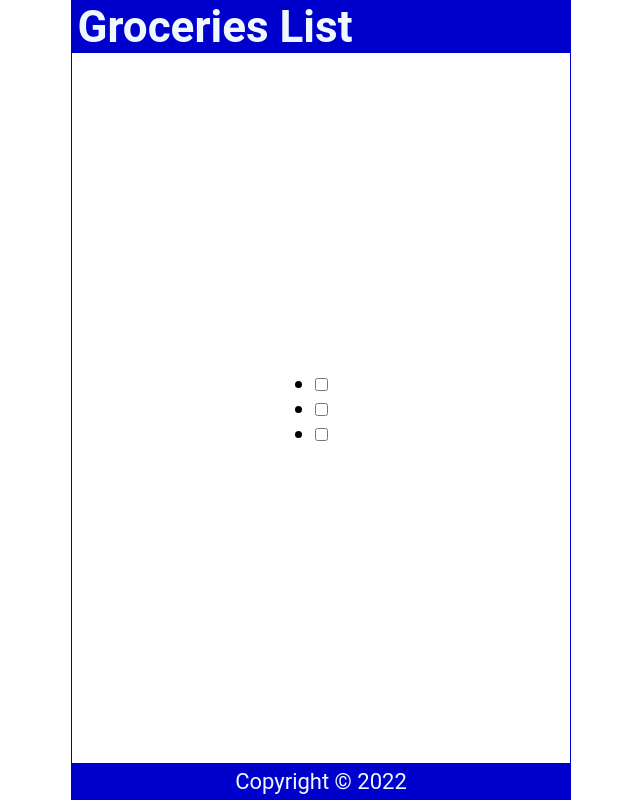
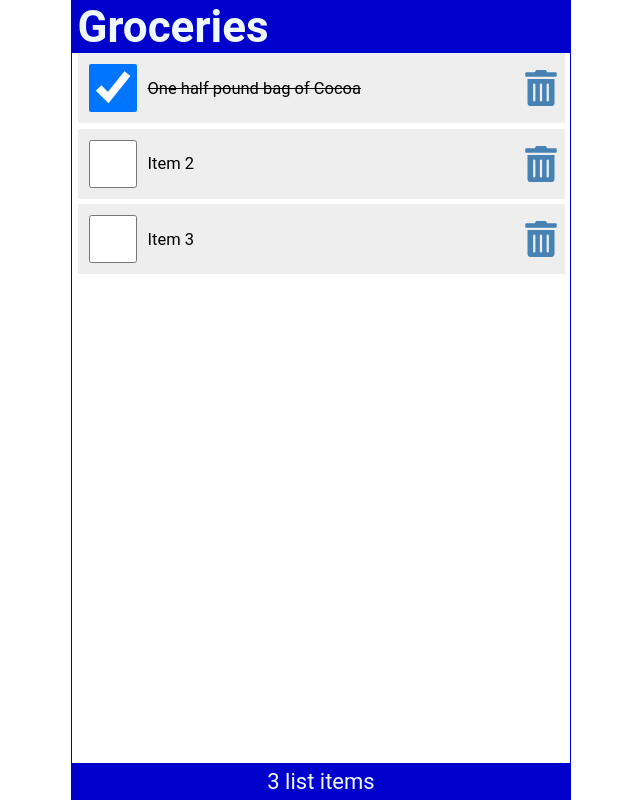
Before and after one commit to leonardo-earruda/01-react-tutorial, a React (Create React App) app: page / in a window 1280 px wide. Shown: the whole page, without its empty margins (319-959 px from the left). Built offline with nearby package versions, Linux system fonts and the light colour scheme.

Commit message:
props/prop drilling

```diff
--- a/src/App.js
+++ b/src/App.js
@@ -1,13 +1,50 @@
 import Header from "./Header";
 import Content from "./Content";
 import Footer from "./Footer";
+import { useState } from "react";
 
 function App() {
+  const [items, setItems] = useState([
+    {
+      id: 1,
+      checked: true,
+      item: "One half pound bag of Cocoa",
+    },
+    {
+      id: 2,
+      checked: false,
+      item: "Item 2",
+    },
+    {
+      id: 3,
+      checked: false,
+      item: "Item 3",
+    },
+  ]);
+
+  const handleCheck = (id) => {
+    const listItems = items.map((item) =>
+      item.id === id ? { ...item, checked: !item.checked } : item
+    );
+    setItems(listItems);
+    localStorage.setItem("shoppingList", JSON.stringify(listItems));
+  };
+
+  const handleDelete = (id) => {
+    const listItems = items.filter((item) => item.id !== id);
+    setItems(listItems);
+    localStorage.setItem("shoppingList", JSON.stringify(listItems));
+  };
+
   return (
     <div className="App">
-      <Header />
-      <Content />
-      <Footer />
+      <Header title="Groceries" />
+      <Content
+        items={items}
+        handleCheck={handleCheck}
+        handleDelete={handleDelete}
+      />
+      <Footer length={items.length} />
     </div>
   );
 }
--- a/src/Content.js
+++ b/src/Content.js
@@ -1,35 +1,18 @@
 import React from "react";
-import { useState } from "react";
+import ItemList from "./ItemList";
 
-export const Content = () => {
-  let array = [
-    {
-      id: 1,
-      checked: false,
-      item: "One half pound bag of Cocoa",
-    },
-    {
-      id: 2,
-      checked: false,
-      item: "Item 2",
-    },
-    {
-      id: 3,
-      checked: false,
-      item: "Item 3",
-    },
-  ];
-  const [items, setItems] = useState(array);
-
+export const Content = ({ items, handleCheck, handleDelete }) => {
   return (
     <main>
-      <ul>
-        {items.map((item) => (
-          <li className="item">
-            <input type="checkbox" checked={item.checked}></input>
-          </li>
-        ))}
-      </ul>
+      {items.length ? (
+        <ItemList
+          items={items}
+          handleCheck={handleCheck}
+          handleDelete={handleDelete}
+        />
+      ) : (
+        <p style={{ marginTop: "2rem" }}> A lista atualmente está vazia.</p>
+      )}
     </main>
   );
 };
--- a/src/Footer.js
+++ b/src/Footer.js
@@ -1,10 +1,9 @@
 import React from "react";
 
-const Footer = () => {
-  const today = new Date();
+const Footer = ({ length }) => {
   return (
     <footer>
-      <p>Copyright &copy; {today.getFullYear()}</p>
+      <p>{length > 1 ? `${length} list items` : `${length} list item`}</p>
     </footer>
   );
 };
--- a/src/Header.js
+++ b/src/Header.js
@@ -1,11 +1,15 @@
 import React from "react";
 
-const Header = () => {
+const Header = ({ title }) => {
   return (
     <header>
-      <h1>Groceries List</h1>
+      <h1>{title}</h1>
     </header>
   );
 };
 
+Header.defaultProps = {
+  title: "Default Title",
+};
+
 export default Header;
--- /dev/null
+++ b/src/ItemList.js
@@ -0,0 +1,19 @@
+import React from "react";
+import LineItem from "./LineItem";
+
+const ItemList = ({ items, handleCheck, handleDelete }) => {
+  return (
+    <ul>
+      {items.map((item) => (
+        <LineItem
+          key={item.id}
+          handleCheck={handleCheck}
+          handleDelete={handleDelete}
+          item={item}
+        />
+      ))}
+    </ul>
+  );
+};
+
+export default ItemList;
--- /dev/null
+++ b/src/LineItem.js
@@ -0,0 +1,28 @@
+import React from "react";
+import { FaTrashAlt } from "react-icons/fa";
+
+const LineItem = ({ item, handleCheck, handleDelete }) => {
+  return (
+    <li className="item" key={item.id}>
+      <input
+        onChange={() => handleCheck(item.id)}
+        type="checkbox"
+        checked={item.checked}
+      />
+      <label
+        style={item.checked ? { textDecoration: "line-through" } : null}
+        onDoubleClick={() => handleCheck(item.id)}
+      >
+        {item.item}
+      </label>
+      <FaTrashAlt
+        onClick={() => handleDelete(item.id)}
+        role="button"
+        tabIndex="0"
+        aria-label={`Delete ${item.item}`}
+      />
+    </li>
+  );
+};
+
+export default LineItem;
--- a/src/index.css
+++ b/src/index.css
@@ -10,9 +10,8 @@ html {
 
 body {
   min-height: 100vh;
-  font-family: 'Roboto', 'Oxygen',
-    'Ubuntu', 'Cantarell', 'Fira Sans', 'Droid Sans', 'Helvetica Neue',
-    sans-serif;
+  font-family: "Roboto", "Oxygen", "Ubuntu", "Cantarell", "Fira Sans",
+    "Droid Sans", "Helvetica Neue", sans-serif;
   -webkit-font-smoothing: antialiased;
   -moz-osx-font-smoothing: grayscale;
 }
@@ -44,7 +43,7 @@ main {
   display: flex;
   flex-direction: column;
   flex-grow: 1;
-  justify-content: center;
+  justify-content: flex-start;
   align-items: center;
   overflow-y: auto;
 }
@@ -57,3 +56,62 @@ footer {
   display: grid;
   place-content: center;
 }
+
+ul {
+  width: 100%;
+  list-style: none;
+  padding: 0 0.25rem 0.25rem;
+}
+
+ul li::before {
+  content: "\200B";
+}
+
+.item {
+  display: flex;
+  justify-content: flex-start;
+  align-items: center;
+  padding: 0.5rem 0 0.5rem 0.5rem;
+  margin: 0.25rem 0;
+  background-color: #eee;
+}
+
+.item:first-child {
+  margin: 0;
+}
+
+.item input[type="checkbox"] {
+  text-align: center;
+  width: 2.5rem;
+  width: 48px;
+  min-width: 48px;
+  height: 2.5rem;
+  height: 48px;
+  min-height: 48px;
+  cursor: pointer;
+  margin-right: 0.5rem;
+}
+
+.item input[type="checkbox"]:focus + label {
+  text-decoration: underline;
+}
+
+.item > label {
+  font-size: 0.75rem;
+  flex-grow: 1;
+}
+
+.item svg {
+  width: 48px;
+  min-width: 48px;
+  height: 36px;
+  font-size: 1rem;
+  color: steelblue;
+  cursor: pointer;
+}
+
+.item svg:focus,
+.item svg:hover {
+  color: red;
+  outline: none;
+}
```
